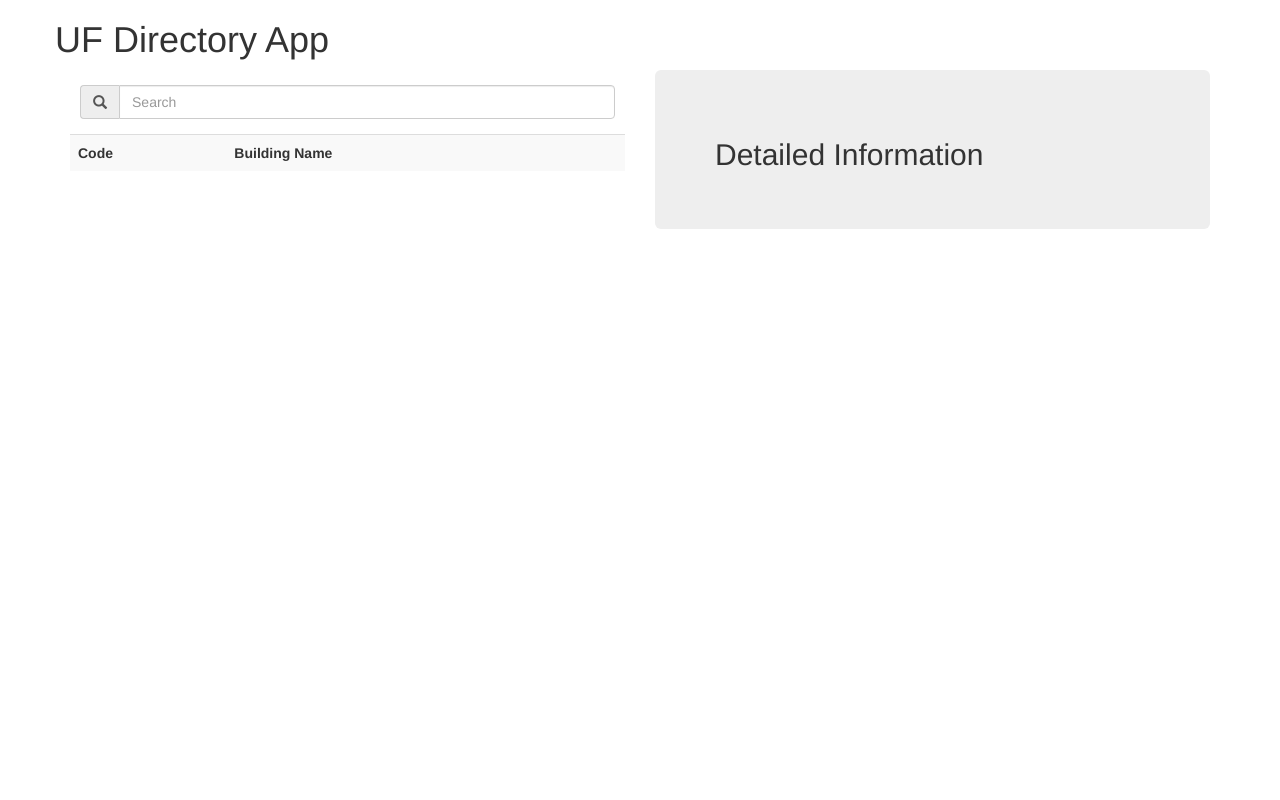
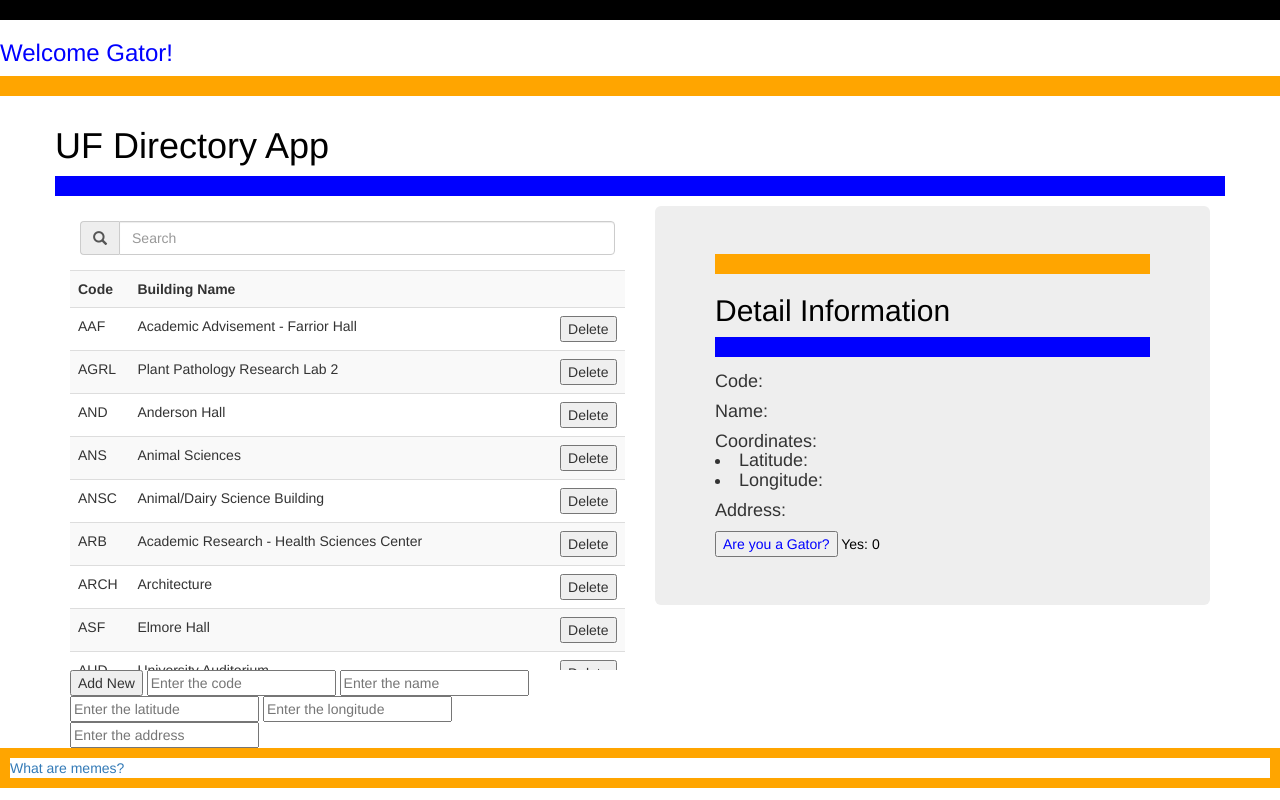
Before and after one commit to saraelena23/bc2, a plain HTML site: page index.html in a window 1280 px wide. Drawn offline with nearby package versions, Linux system fonts and the light colour scheme.

Commit message:
bootcamp finished

```diff
--- a/index.html
+++ b/index.html
@@ -1,25 +1,28 @@
 <!DOCTYPE html>
 <html>
   <head>
+	<p style="color:orange;border-width:10px;border-style:solid;border-color:black;">
+	<h3 style="color:blue;">Welcome Gator!</h3>
     <link rel="stylesheet" href="https://maxcdn.bootstrapcdn.com/bootstrap/3.3.5/css/bootstrap.min.css">
+	<p style="color:orange;border-width:10px;border-style:solid;border-color:orange;">
     <link rel="stylesheet" href="style.css">
   </head>
   <body ng-app="directoryApp">
     <div class="container">
       <div class="row">
-        <h1>UF Directory App</h1>
+        <h1 style="color:black;"> UF Directory App</h1>
+		<p style="color:orange;border-width:10px;border-style:solid;border-color:blue;">
       </div>
       <div class="row" ng-controller="ListingsController">
         <div class="col-md-6">
           <div class="input-group" id="searchBar">
-            <!--
 
-
+				<!--
                 Implement a way to filter through listings using the search bar
 
               -->
             <span class="input-group-addon" id="sizing-addon1"><span class="glyphicon glyphicon-search"></span></span>
-            <input type="text" class="form-control" placeholder="Search">
+            <input type="text" ng-model="searchText" class="form-control" placeholder="Search">
           </div>
           <div class="tableWrapper">
             <table class="table table-striped table-hover">
@@ -28,6 +31,16 @@
                 <th>Building Name</th>
                 <th></th>
               </tr>
+
+			  <tr ng-repeat="key in listings | filter : searchText" ng-click="showDetails(key)">
+				<td>{{key.code}}</td>
+				<td>{{key.name}}</td>
+				<td>
+					<button ng-click="deleteListing(key)">Delete</button>
+				</td>
+
+			  </tr>
+
               <!--
 
                   Fill in the rest of the table:
@@ -37,6 +50,14 @@
                 -->
             </table>
           </div>
+
+				<input type="button" id="idea" value="Add New" ng-click="addListing()">
+				<input type="text" ng-model="code" class="form-control-sm" placeholder="Enter the code" />
+				<input type="text" ng-model="name" class="form-control-sm" placeholder="Enter the name" />
+				<input type="text" ng-model="latitude" class="form-control-sm" placeholder="Enter the latitude" />
+				<input type="text" ng-model="longitude" class="form-control-sm" placeholder="Enter the longitude" />
+				<input type="text" ng-model="address" class="form-control-sm" placeholder="Enter the address" />
+
           <!--
 
               Write an HTML form that adds new listings to the directory
@@ -45,10 +66,33 @@
         </div>
         <div class="col-md-6">
           <div class="jumbotron">
-            <h2>Detailed Information</h2>
-            <!--
+		  <p style="color:orange;border-width:10px;border-style:solid;border-color:orange;">
+            <h2><font color="black">Detail Information</font></h2>
+			<p style="color:orange;border-width:10px;border-style:solid;border-color:blue;">
 
-              Include a way to display detailed information about an individual listing:
+			<div>
+				<h4> Code: {{detailedInfo.code}}</h4>
+				<h4> Name: {{detailedInfo.name}}</h4>
+				<h4> Coordinates:
+					<li>Latitude: {{detailedInfo.coordinates.latitude}}</li>
+					<li>Longitude: {{detailedInfo.coordinates.longitude}}</li>
+				</h4>
+				<h4>Address: {{detailedInfo.address}}</h4>
+			</div>
+
+			<button ng-click="count = count + 1" ng-init="count=0">
+			<font color="blue">Are you a Gator?</font>
+
+				</button>
+				<span>
+				<font color="black">Yes: {{count}}</font>
+				</span>
+
+				<!--
+
+
+
+			  Include a way to display detailed information about an individual listing:
                    * consider how to use ng-click within the the table to implement this feature
 
              -->
@@ -62,5 +106,7 @@
     <script src="app.js"></script>
     <script src="listingController.js"></script>
     <script src="listingFactory.js"></script>
+	<p style="color:orange;border-width:10px;border-style:solid;border-color:orange;">
+	<a href="http://theconversation.com/explainer-what-are-memes-20789">What are memes?</a>
   </body>
 </html>
--- a/listingController.js
+++ b/listingController.js
@@ -7,8 +7,24 @@
       Implement these functions in the controller to make your application function
       as described in the assignment spec.
      */
-    $scope.addListing = function() {};
-    $scope.deleteListing = function(index) {};
-    $scope.showDetails = function(index) {};
+    $scope.addListing = function() {
+		if (angular.isDefined($scope.name) && $scope.name != '' && $scope.code != '')
+                {
+					var c = {'latitude': $scope.latitude, 'longitude': $scope.longitude}
+                    $scope.listings.push({ code: $scope.code, name: $scope.name,coordinates: c, address: $scope.address});
+
+					$scope.name = '';
+                    $scope.code = '';
+					$scope.latitude = '';
+					$scope.longitude = '';
+					$scope.address = '';
+                }
+	};
+    $scope.deleteListing = function(index) {
+		$scope.listings.splice($scope.listings.indexOf(index), 1);
+	};
+    $scope.showDetails = function(index) {
+		$scope.detailedInfo = $scope.listings[$scope.listings.indexOf(index)];
+	};
   }
 ]);
```
